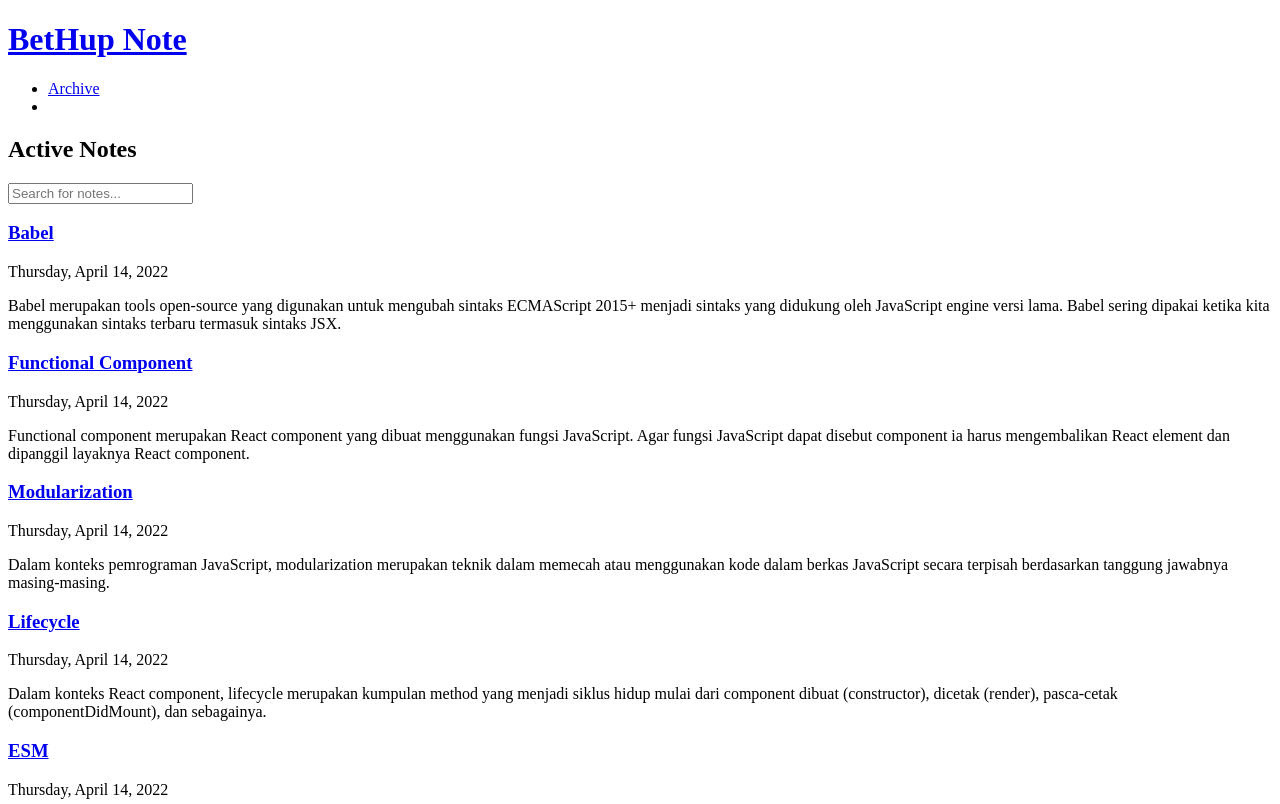
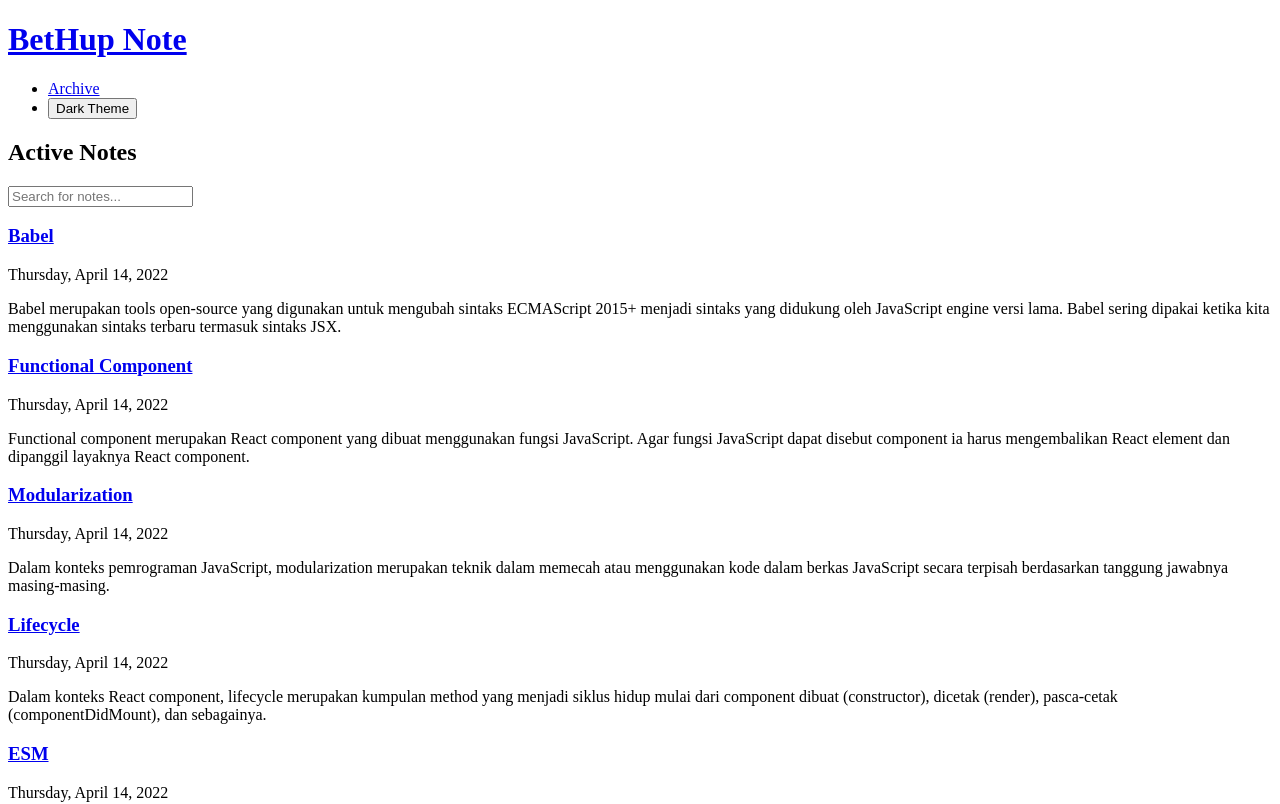
Before and after one commit to berthutapea/react-notes-app-2, a React (Create React App) app: page / in a window 1280 px wide. Shown: the top 804 px of the page. Built offline with nearby package versions, Linux system fonts and the light colour scheme; the HTML template or start-up script is replaced by a standard one.

Commit message:
ThemeToggler

```diff
--- a/src/components/layout/ThemeToggler.jsx
+++ b/src/components/layout/ThemeToggler.jsx
@@ -20,16 +20,16 @@ function ThemeToggler() {
     }
   }, [])
 
-  // return (
-  //   <button
-  //     type="button"
-  //     onClick={() => changeTheme(theme === 'dark' ? 'light' : 'dark')}
-  //   >
-  //     {capitalizeFirstLetter(theme)}
-  //     {' '}
-  //     Theme
-  //   </button>
-  // )
+  return (
+    <button
+      type="button"
+      onClick={() => changeTheme(theme === 'dark' ? 'light' : 'dark')}
+    >
+      {capitalizeFirstLetter(theme)}
+      {' '}
+      Theme
+    </button>
+  )
 }
 
 export default ThemeToggler
```
